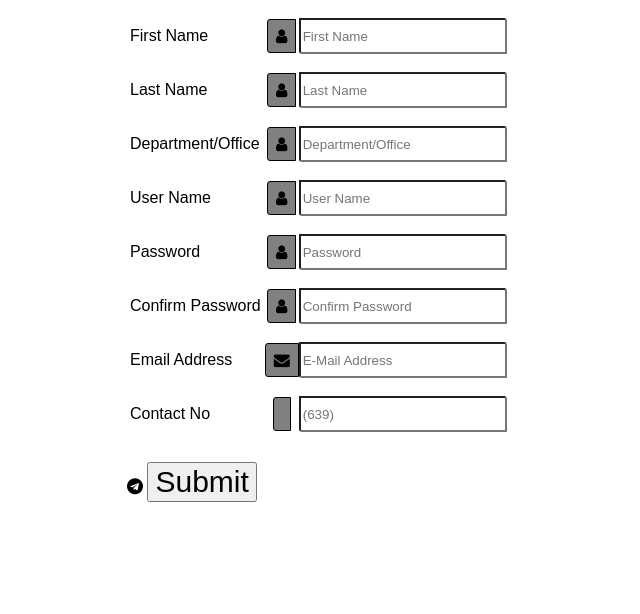
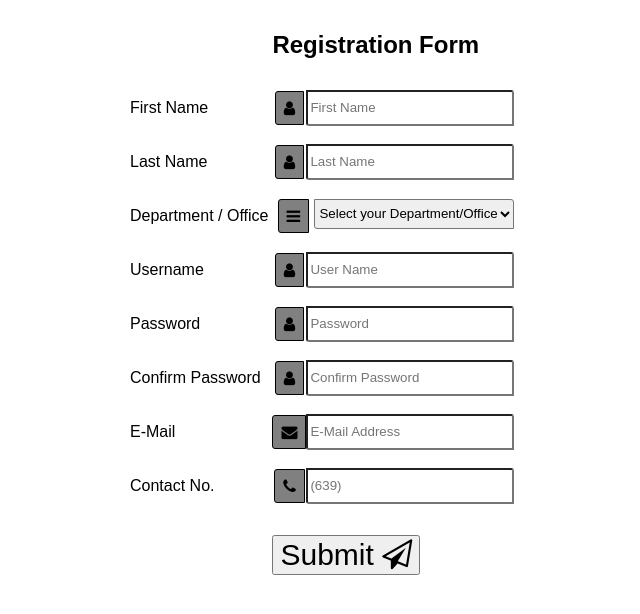
Before and after one commit to priyaRaghavan-code/Imaginea_Assignments, a plain HTML site: page index.html in a window 1280 px wide. Shown: the whole page, without its empty margins (313-953 px from the left). Drawn offline with Linux system fonts and the light colour scheme.

Commit message:
Update index.html

```diff
--- a/index.html
+++ b/index.html
@@ -1,5 +1,6 @@
 <!DOCTYPE html>
 <html lang="en">
+
 <head>
   <meta charset="UTF-8">
   <meta http-equiv="X-UA-Compatible" content="IE=edge">
@@ -8,113 +9,151 @@
   <link rel="stylesheet" href="./style.css">
   <title>Registration</title>
 </head>
+
 <body>
   <div class="input-container">
-    <div class="input-icons">
     <form id="myform">
       <table>
         <tr>
-                    <td><p>First Name</p></td>
+          <td></td>
+          <td id="heading">
+            <h2>Registration Form</h2>
+          </td>
+        </tr>
+        <tr>
+          <td>
+            <p class="head-value">First Name</p>
+          </td>
           <td>
             <div class="input-group">
               <div class="icon-box"><i class="fa fa-user icon"></i></div>
               <div class="text-box">
-                                <input type="text" placeholder="First Name" id="fname" class="input-field">
+                <input type="text" placeholder="First Name" id="fname" class="input-field" required>
               </div>
             </div>
             <p class="error-message" id="fnameError">Invalid First Name</p>
           </td>
         </tr>
         <tr>
-                <td><p>Last Name</p></td>
+          <td>
+            <p class="head-value">Last Name</p>
+          </td>
           <td>
             <div class="input-group">
               <div class="icon-box"><i class="fa fa-user icon"></i></div>
               <div class="text-box">
-                                <input type="text" placeholder="Last Name" id="lname" class="input-field">
+                <input type="text" placeholder="Last Name" id="lname" class="input-field" required>
               </div>
             </div>
             <p class="error-message" id="lnameError">Invalid Last Name</p>
           </td>
         </tr>
         <tr>
-                    <td><p>Department/Office</p></td>
+          <td>
+            <p class="head-value">Department / Office</p>
+          </td>
           <td>
             <div class="input-group">
-                            <div class="icon-box"><i class="fa fa-user list"></i></div>
+              <div class="icon-box"><i class="fa fa-bars icon"></i></div>
               <div class="text-box">
-                                <input type="text" placeholder="Department/Office" id="dept" class="input-field">
+                <select id="dept" class="input-field" required>
+                  <option value="">Select your Department/Office</option>
+                  <option value="Medical"> Medical </option>
+                  <option value="IT"> IT </option>
+                  <option value="Finance"> Finance </option>
+                  <option value="Commercial"> Commercial </option>
+                </select>
               </div>
             </div>
-                        <p class="error-message" id="deptError">Invalid Department Name</p>
+            <p class="error-message" id="deptError">Please Select Any One Department!</p>
           </td>
         </tr>
         <tr>
-                    <td><p>User Name</p></td>
+          <td>
+            <p class="head-value">Username</p>
+          </td>
           <td>
             <div class="input-group">
               <div class="icon-box"><i class="fa fa-user icon"></i></div>
               <div class="text-box">
-                                <input type="text" placeholder="User Name" id="uname" class="input-field">
+                <input type="text" placeholder="User Name" id="uname" class="input-field" required>
               </div>
             </div>
-                        <p class="error-message" id="unameError">Invalid First Name</p>
+            <p class="error-message" id="unameError">Invalid User Name</p>
           </td>
         </tr>
         <tr>
-                    <td><p>Password</p></td>
+          <td>
+            <p class="head-value">Password</p>
+          </td>
           <td>
             <div class="input-group">
               <div class="icon-box"><i class="fa fa-user icon"></i></div>
               <div class="text-box">
-                                <input type="text" placeholder="Password" id="pwd" class="input-field">
+                <input type="password" placeholder="Password" id="pwd" class="input-field" required>
               </div>
             </div>
-                        <p class="error-message" id="pwdError">Invalid Password</p>
+            <p class="error-message" id="pwdError">Password Should contain at least one lowercase
+              letter, one uppercase letter, one numeric digit, and one special character and mininimum
+              length should be 8.</p>
           </td>
         </tr>
         <tr>
-                    <td><p>Confirm Password</p></td>
+          <td>
+            <p class="head-value">Confirm Password</p>
+          </td>
           <td>
             <div class="input-group">
               <div class="icon-box"><i class="fa fa-user icon"></i></div>
               <div class="text-box">
-                                <input type="text" placeholder="Confirm Password" id="confirmpwd" class="input-field">
+                <input type="password" placeholder="Confirm Password" id="confirmpwd" class="input-field" required>
               </div>
             </div>
-                        <p class="error-message" id="fnameError">Invalid First Name</p>
+            <p class="error-message" id="confirmpwdError">Password and Confirm Password doesn't matach.
+            </p>
           </td>
         </tr>
         <tr>
-                    <td><p>Email Address</p></td>
+          <td>
+            <p class="head-value">E-Mail</p>
+          </td>
           <td>
             <div class="input-group">
               <div class="icon-box"><i class="fa fa-envelope icon"></i></div>
               <div class="text-box">
-                                <input type="text" placeholder="E-Mail Address" id="email" class="input-field">
+                <input type="text" placeholder="E-Mail Address" id="email" class="input-field" required>
               </div>
             </div>
             <p class="error-message" id="emailError">Invalid Email </p>
           </td>
         </tr>
         <tr>
-                    <td><p>Contact No</p></td>
+          <td>
+            <p class="head-value">Contact No.</p>
+          </td>
           <td>
             <div class="input-group">
-                            <div class="icon-box"><i class="fa fa-phone-alt icon"></i></div>
+              <div class="icon-box"><i class="fa fa-phone icon"></i></div>
               <div class="text-box">
-                                <input type="text" placeholder="(639)" id="num" class="input-field">
+                <input type="text" placeholder="(639)" id="num" class="input-field" required>
               </div>
             </div>
             <p class="error-message" id="numError">Invalid Phone Number</p>
           </td>
         </tr>
+        <tr>
+          <td></td>
+          <td>
+            <div>
+              <button type="button" class="button-field" id="submitButton">Submit <span class="icon-box-button"><i
+                    class="fa fa-paper-plane-o"></i></span></button></br>
+            </div>
+          </td>
+        </tr>
       </table>
-            <i class="fa fa-telegram icon"></i>
-            <button type="button" class="button-field" id="submitButton">Submit</button></br>
     </form>
-    </div>
   </div>
   <script src="./index.js"></script>
 </body>
+
 </html>
```
Lines whose indentation alone changed are shown as unchanged.
